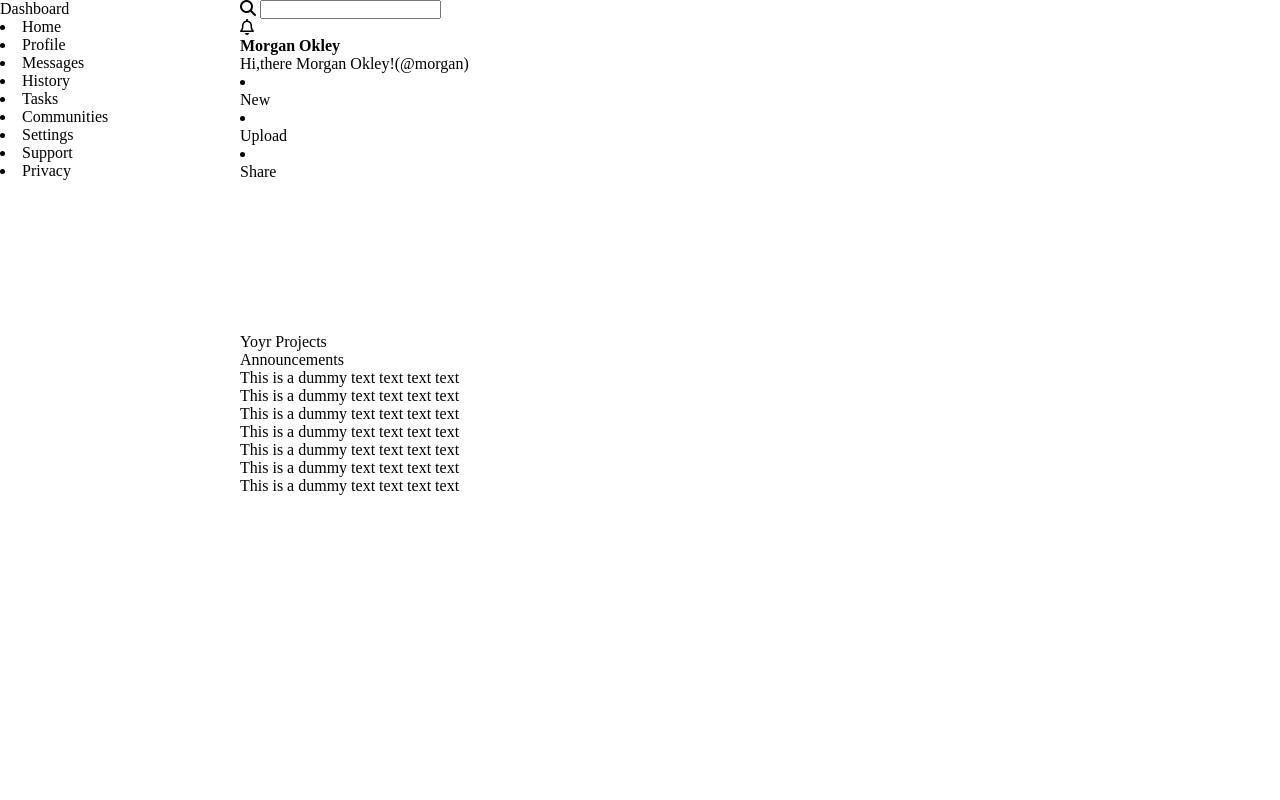
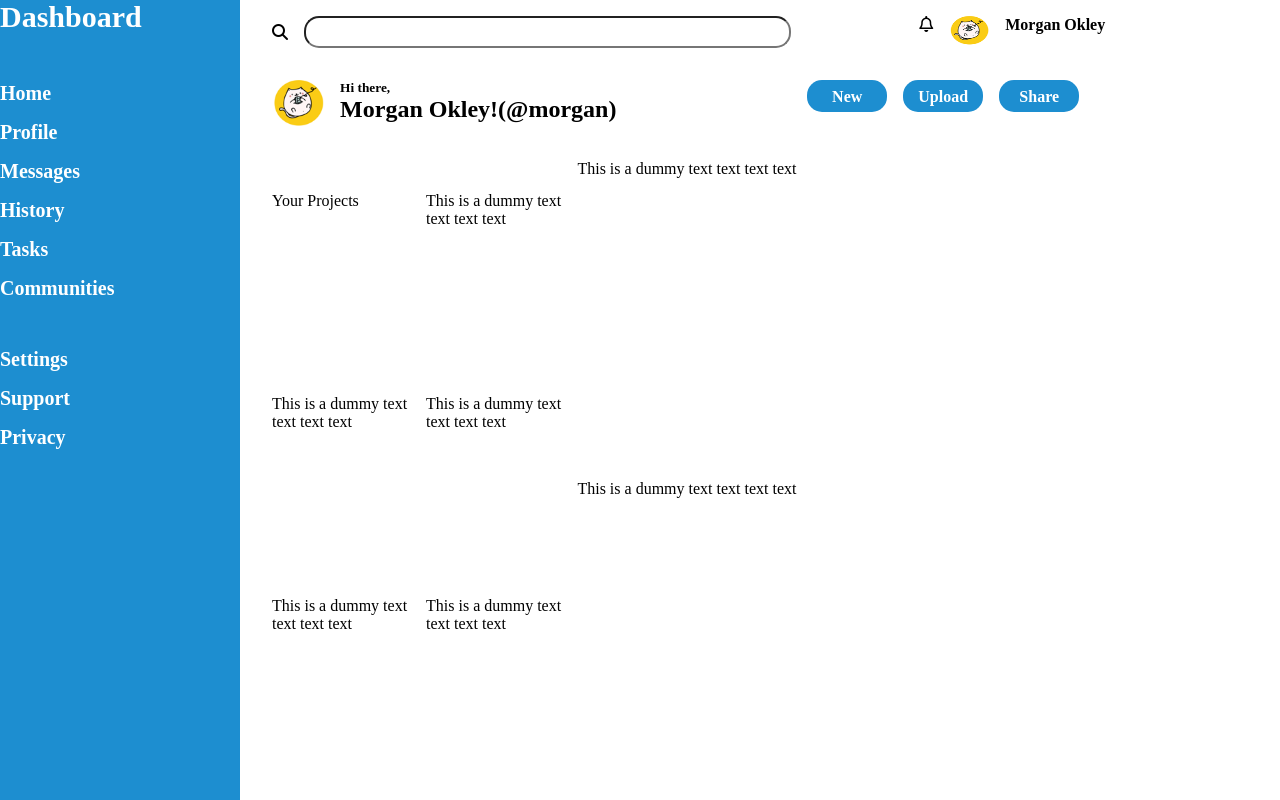
Before and after one commit to pagoulid/Admin-Dashboard, a plain HTML site: page index.html in a window 1280 px wide. Drawn offline with Linux system fonts and the light colour scheme.

Commit message:
Styling header container

```diff
--- a/index.html
+++ b/index.html
@@ -12,21 +12,21 @@
     <div class="main-container">
         <div class="sidebar">
             <div>
-                <p>Dashboard</p>
+                <p class="sidebar-header">Dashboard</p>
             </div>
-            <div>
+            <ul>
                 <li>Home</li>
                 <li>Profile</li>
                 <li>Messages</li>
                 <li>History</li>
                 <li>Tasks</li>
                 <li>Communities</li>
-            </div>
-            <div>
+            </ul>
+            <ul>
                 <li>Settings</li>
                 <li>Support</li>
                 <li>Privacy</li>
-            </div>
+            </ul>
         </div>
         <div class="header">
             <div>
@@ -35,11 +35,18 @@
             </div>
             <div>
                 <i class="fa fa-bell-o"></i>
+                <img src="./header-icon.png" width="40" height="30" alt="">
                 <h4>Morgan Okley</h4>
             </div>
             <div>
-                <p>Hi,there Morgan Okley!(@morgan)</p>
+                <img src="./header-icon.png" alt="">
+                <div>
+                    <p>Hi there, </p>
+                    <h2>Morgan Okley!(@morgan)</h3>
                 </div>
+
+            </div>
+
                 <div>
                     <li>
                         <div>New</div>
@@ -51,13 +58,16 @@
                         <div>Share</div>
                     </li>
                 </div>
+
+
         </div>
         <div class="content">
-            <div class="content-header">
+            <!--<div class="content-header">
                 <p>Yoyr Projects</p>
                 <p>Announcements</p>
-            </div>
-            <div class="content-container">
+            </div>-->
+            <div class="content-container-1">
+                <p>Your Projects</p>
                 <div>
                     <p>This is a dummy text text text text</p>
                 </div>
@@ -73,6 +83,9 @@
                 <div>
                     <p>This is a dummy text text text text</p>
                 </div>
+
+            </div>
+            <div class="content-container-2">
                 <div>
                     <p>This is a dummy text text text text</p>
                 </div>
--- a/style.css
+++ b/style.css
@@ -1,3 +1,6 @@
+:root{
+    --blue-clr:rgb(29, 142, 208);
+}
 *{
     margin:0;
     padding:0;
@@ -10,9 +13,102 @@ html,body{
     width:inherit;
     height:inherit;
     display:grid;
+    grid-template-rows: 8rem repeat(2,auto);
+    grid-template-columns: 15rem auto;/*repeat(2,auto);*/
+    gap:2rem;
+}
+.main-container>div:nth-child(2){
+    padding-top:1rem;
+}
+
+ul{
+    list-style: none;
+}
+/*SIDEBAR*/
+ .sidebar{
+    grid-row: 1 / span 4;
+    overflow: hidden;
+    background-color: var(--blue-clr);
+}
+.sidebar .sidebar-header{
+    color:white;
+    font-weight: bold;
+    font-size: 30px;
+}
+.sidebar ul,.header ul{
+    margin-top:3rem;
+}
+.sidebar li{
+    color: white;
+    font-size: 20px;
+    font-weight: bold;
+    margin-top:1rem;
+}
+/*SIDEBAR*/
+
+.header{
+    display:grid;
+    height: max-content;
+    grid-template-rows: 2rem 3rem;
+    grid-template-columns: repeat(2,auto);
+    grid-row-gap:2rem;
+    grid-column-gap:1rem;
+
+}
+.header>div{
+    display:flex;
+    flex-direction: row;
+    list-style-type:none;
+    gap:1rem;
+}
+.header input{
+    width:100%;
+    border-radius: 15px;
+    flex-grow:1;
+}
+.header .fa-search{
+    margin-top:0.5rem;
+}
+.header>div:nth-child(2){
+    padding-left: 7rem;
+}
+.header>div:nth-child(3) p{
+    font-size: smaller;
+    font-weight: bold;
+}
+.header li{
+    width:80px;
+    height:50%;
+    background-color: var(--blue-clr);
+    color: white;
+    font-size: medium;
+    font-weight: bold;
+    border-radius: 15px;
+    text-align: center;
+    padding-top:0.5rem;
+}
+
+.content{
+    grid-row: 2 / span 3;
+    display:flex;
+    flex-direction: row;
+
+}
+/*.content .content-header>p:first-child{
+    float:left;
+}
+.content .content-header>p:last-child{
+        float:right;
+}*/
+.content .content-container-1{
+    margin-top:2rem;
+
+    display:grid;
     grid-template-rows: repeat(3,auto);
-    grid-template-columns: 15rem auto;/*repeat(2,auto);*/
+    grid-template-columns: repeat(2,auto);
 }
-.main-container .sidebar{
-    grid-row: 1 / span 3;
+.content .content-container-2{
+    flex-basis:100%;
+    display:grid;
+    grid-template-rows:repeat(2,auto); ;
 }
```
Also changed, not shown: header-icon.png (added). Lines whose indentation alone changed are shown as unchanged.
